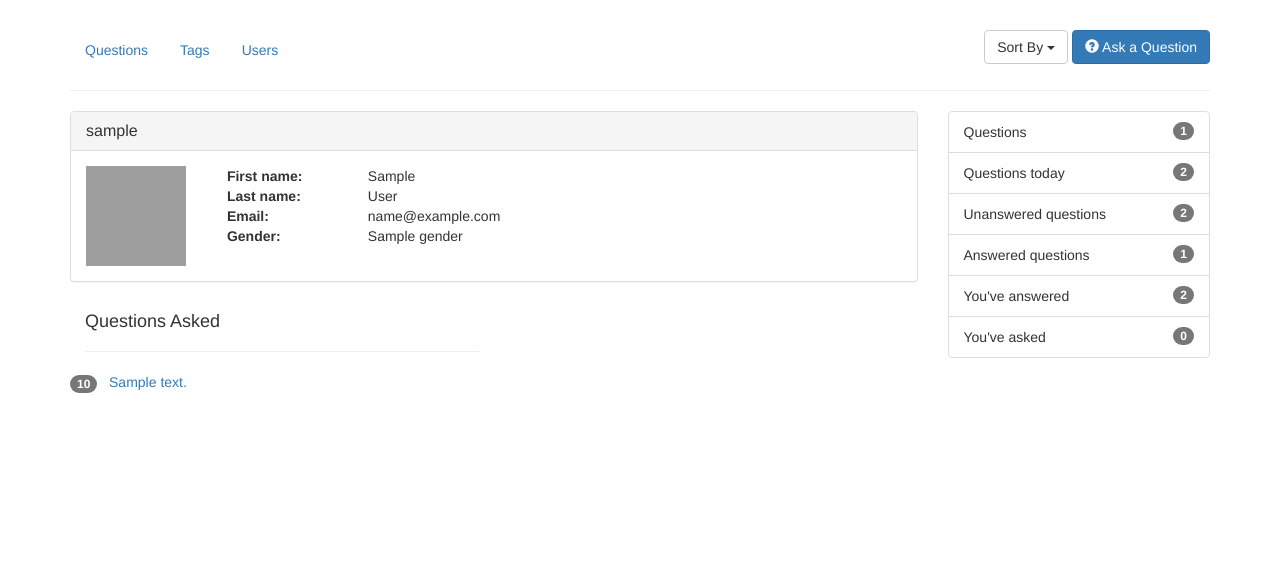
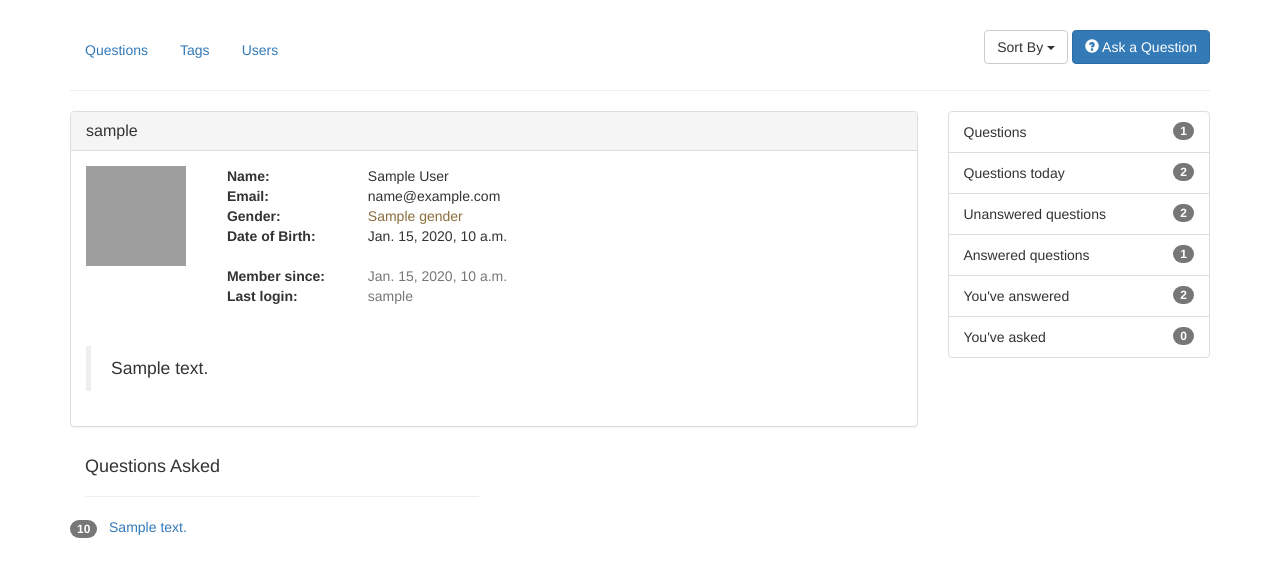
Before and after one commit to pollstagram/pollstagram, a Django app: template templates/poll/user_detail.html in a window 1280 px wide. Shown: the part 82-659 px from the top of the page. Run offline with Django 3.2, Linux system fonts and the light colour scheme; tables that the repository leaves empty hold one stand-in row (values such as "Sample post"); the template is opened without the code that fills it: values that come from a table or form of the project are taken from there, most other values are stand-ins (such as "Sample title", 1, 10 or a date in 2020); parts of the project's set-up code (start-up, migrations or seed data) failed here and were passed over; some libraries are stand-ins or nearby versions; grey boxes are pictures that could not be loaded.

```diff
--- a/templates/poll/user_detail.html
+++ b/templates/poll/user_detail.html
@@ -11,21 +11,46 @@
 		</h3>
 	</div>
 	<div class="panel-body">
+
 	<div class="row">
 		<div class="col-md-2">
 			<img class="media-object pull-left" width="100px" height="100px" src="{{ STATIC_URL }}default-avatar.png" alt="...">
 		</div>
 		<div class="col-md-2">
-			<strong> First name: </strong><br>
-			<strong> Last name: </strong><br>
-			<strong> Email: </strong><br>
-                        <strong> Gender: </strong><br>
+			<strong>
+			Name: <br>
+			Email:      <br>
+                        Gender:     <br>
+			Date of Birth: <br><br>
+			Member since: <br>
+			Last login: <br>
+			</strong>
 		</div>
-		<div class="col-md-2">
-			{{ user_detail.first_name }} <br>
-			{{ user_detail.last_name }} <br>
+		<div class="col-md-4">
+			{{ user_detail.first_name }} {{ user_detail.last_name }} <br>
+			</span>
 			{{ user_detail.email }} <br>
+			{% if user_detail.userprofile.gender == 'Female' %}
+				<span class="text-info">
+			{% else %}
+				<span class="text-warning">
+			{% endif %}
 			{{ user_detail.userprofile.gender }} <br>
+				</span>
+			{{ user_detail.userprofile.date_of_birth }} <br><br>
+			<span class="text-muted">
+				{{ user_detail.date_joined }} <br>
+				{{ user_detail.last_login }} <br>
+			</span>
+
+		<br><br>
+		</div>
+	</div>
+	<div class="row">
+		<div class="col-md-10">
+			<blockquote>
+				<p>{{ user_detail.userprofile.bio }} </p>
+			</blockquote>
 		</div>
 	</div>
 	</div>
```
Also changed, not shown: pollstagram/views.py (+0 -20 lines).
